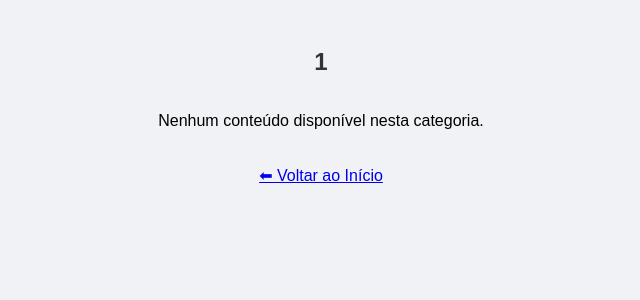
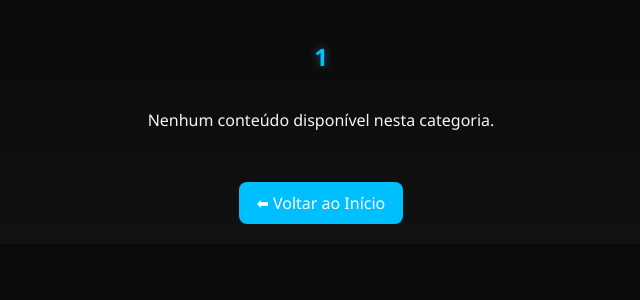
Before and after one commit to JET-SOUZA/jet.iptv, a Flask app: page /category/1 in a window 1280 px wide. Shown: the top 300 px of the page, without its empty margins (319-959 px from the left). Run offline with Flask 3, Linux system fonts and the light colour scheme; the visitor is signed in with stand-in values (Sample User, id 1).

Commit message:
Update style.css

```diff
--- a/static/css/style.css
+++ b/static/css/style.css
@@ -1,14 +1,21 @@
+/* === Estilo geral === */
 body {
-    font-family: Arial, sans-serif;
-    background: #f0f2f5;
+    font-family: 'Segoe UI', Tahoma, Geneva, Verdana, sans-serif;
+    background: linear-gradient(180deg, #0a0a0a 0%, #111 100%);
+    color: #f5f5f5;
     text-align: center;
+    margin: 0;
     padding: 20px;
 }
 
+/* === Títulos === */
 h1, h2 {
-    color: #333;
+    color: #00bfff;
+    text-shadow: 0 0 10px rgba(0, 191, 255, 0.5);
+    margin-bottom: 20px;
 }
 
+/* === Container de cards === */
 .cards-container {
     display: flex;
     flex-wrap: wrap;
@@ -17,38 +24,89 @@ h1, h2 {
     margin-top: 20px;
 }
 
+/* === Card individual === */
 .card {
-    background: #fff;
-    padding: 20px 30px;
-    border-radius: 12px;
-    box-shadow: 0 4px 6px rgba(0,0,0,0.1);
+    background: rgba(255, 255, 255, 0.08);
+    backdrop-filter: blur(6px);
+    padding: 20px;
+    border-radius: 14px;
     text-decoration: none;
-    color: #333;
-    font-weight: bold;
-    width: 200px;
-    transition: transform 0.2s;
+    color: #f5f5f5;
+    font-weight: 500;
+    width: 180px;
+    box-shadow: 0 4px 10px rgba(0,0,0,0.3);
+    transition: all 0.3s ease;
 }
 
 .card:hover {
-    transform: scale(1.05);
-    box-shadow: 0 6px 12px rgba(0,0,0,0.15);
+    transform: translateY(-5px);
+    box-shadow: 0 6px 16px rgba(0,191,255,0.4);
+    background: rgba(0,191,255,0.15);
 }
 
+/* === Inputs e botões === */
 input, button {
-    padding: 10px;
-    margin: 5px 0;
+    padding: 12px;
+    margin: 8px 0;
     width: 80%;
-    border-radius: 6px;
-    border: 1px solid #ccc;
+    border-radius: 8px;
+    border: none;
+    font-size: 15px;
+    outline: none;
+}
+
+input {
+    background: rgba(255,255,255,0.1);
+    color: #fff;
+    border: 1px solid #333;
+}
+
+input::placeholder {
+    color: #aaa;
 }
 
 button {
-    background: #007BFF;
+    background: #00bfff;
     color: white;
-    border: none;
+    font-weight: bold;
     cursor: pointer;
+    transition: all 0.3s;
 }
 
 button:hover {
-    background: #0056b3;
+    background: #008fcc;
+    box-shadow: 0 0 10px rgba(0,191,255,0.5);
 }
+
+/* === Link estilo botão (para "Voltar") === */
+.button {
+    display: inline-block;
+    background: #00bfff;
+    color: white;
+    padding: 10px 18px;
+    border-radius: 8px;
+    text-decoration: none;
+    margin-top: 15px;
+    transition: 0.3s;
+}
+
+.button:hover {
+    background: #008fcc;
+}
+
+/* === Player responsivo === */
+video {
+    width: 90%;
+    max-width: 900px;
+    border-radius: 10px;
+    margin-top: 20px;
+    box-shadow: 0 0 15px rgba(0,191,255,0.3);
+}
+
+/* === Layout mobile === */
+@media (max-width: 600px) {
+    .card {
+        width: 45%;
+        padding: 15px;
+    }
+}
```
